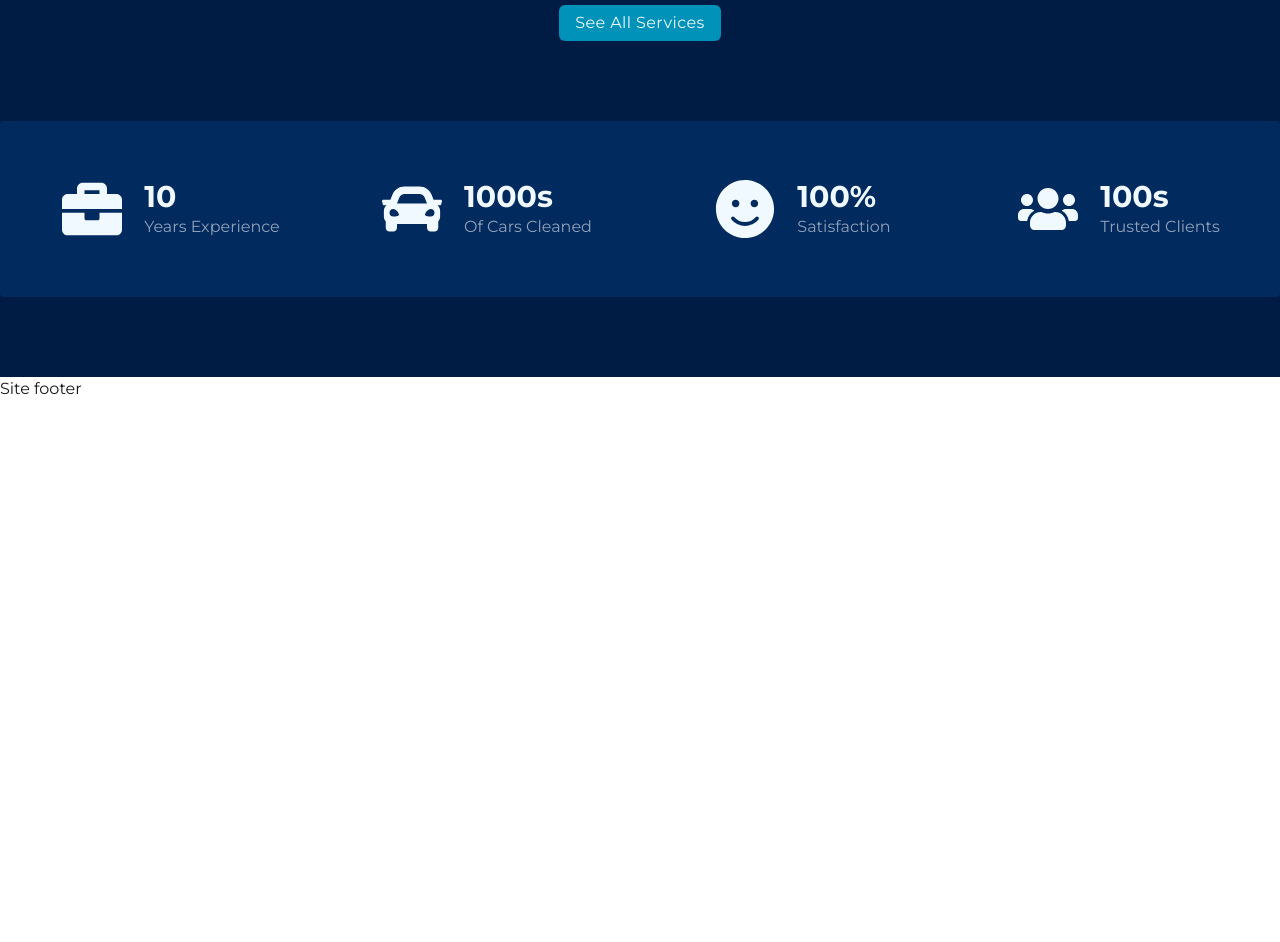
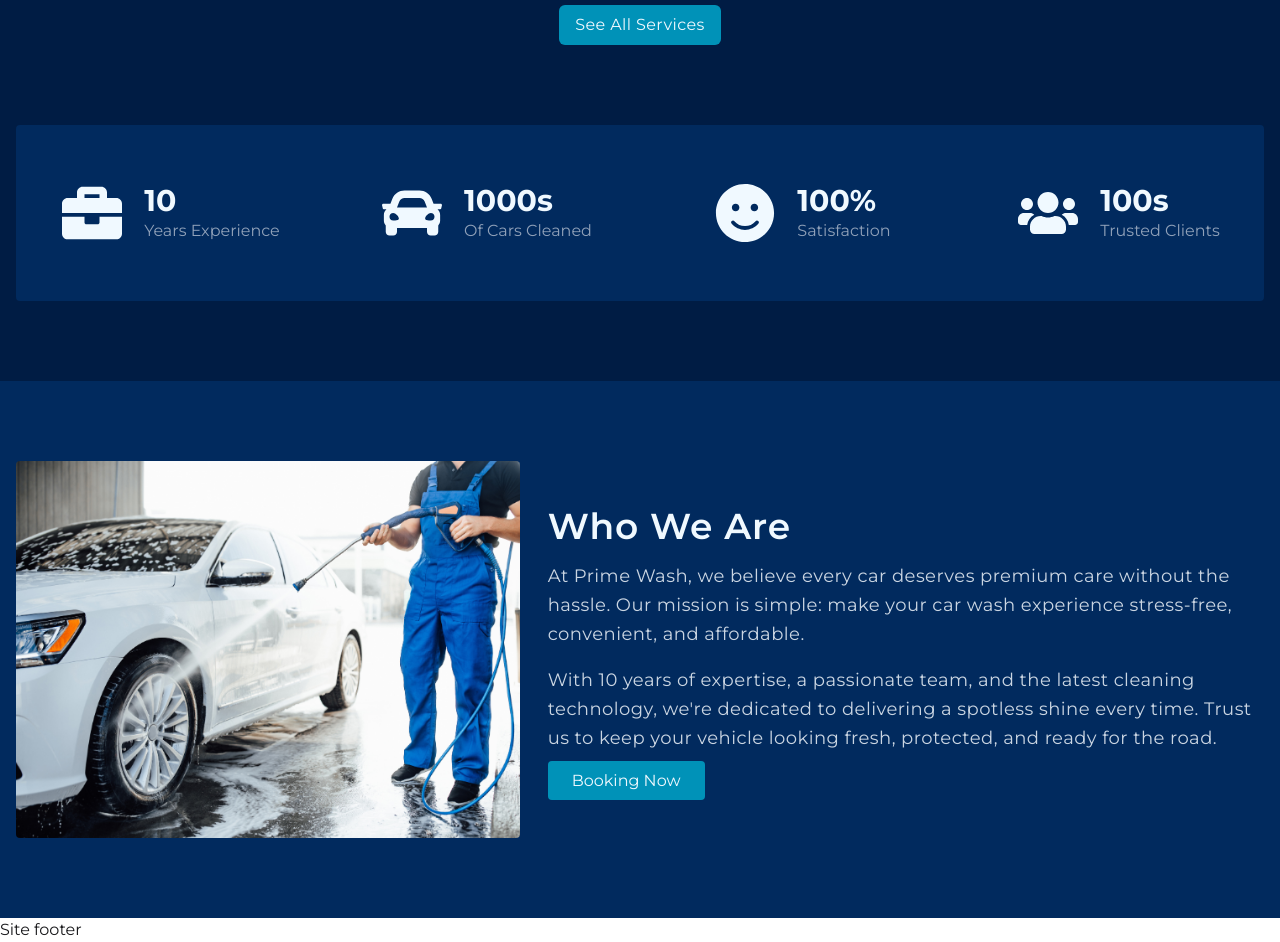
Before and after one commit to AbrRahman/prime-wash-frontend, a React (Vite) app: page / in a window 1280 px wide. Shown: the part 1880-2822 px from the top of the page. Before the commit the page ends 2281 px from the top, so only its background shows below. Built offline with nearby package versions, Linux system fonts and the light colour scheme.

Commit message:
push home page about section

```diff
--- /dev/null
+++ b/src/component/home/aboutUs/AboutUs.tsx
@@ -0,0 +1,77 @@
+import { Link } from "react-router-dom";
+import aboutUsImage from "../../../assets/images/about-us.png";
+import { motion } from "motion/react";
+const AboutUs = () => {
+  return (
+    <>
+      <section className=" bg-brand-secondary">
+        <div className="container mx-auto px-4 pb-12 lg:py-20">
+          <div className="  grid grid-cols-1 lg:grid-cols-12 gap-5 lg:gap-7">
+            <div className="lg:col-span-5">
+              <motion.img
+                src={aboutUsImage}
+                alt="About Us"
+                className="w-full rounded-sm"
+                initial={{ opacity: 0, x: -50 }}
+                whileInView={{ opacity: 1, x: 0 }}
+                transition={{ duration: 0.8 }}
+                viewport={{ once: true }}
+              />
+            </div>
+            <div className="lg:col-span-7 flex items-center ">
+              <div className=" space-y-4">
+                <motion.h1
+                  className=" text-sky-50 text-2xl md:text-3xl lg:text-4xl font-semibold tracking-wide"
+                  initial={{ opacity: 0, y: 40 }}
+                  whileInView={{ opacity: 1, y: 0 }}
+                  transition={{ duration: 0.8, delay: 0.2 }}
+                  viewport={{ once: true }}
+                >
+                  Who We Are
+                </motion.h1>
+                <motion.p
+                  className="text-slate-300 text-lg leading-relaxed tracking-wide"
+                  initial={{ opacity: 0, y: 20 }}
+                  whileInView={{ opacity: 1, y: 0 }}
+                  transition={{ duration: 1, delay: 0.4 }}
+                  viewport={{ once: true }}
+                >
+                  At Prime Wash, we believe every car deserves premium care
+                  without the hassle. Our mission is simple: make your car wash
+                  experience stress-free, convenient, and affordable.
+                </motion.p>
+                <motion.p
+                  className="text-slate-300 text-lg leading-relaxed tracking-wide"
+                  initial={{ opacity: 0, y: 20 }}
+                  whileInView={{ opacity: 1, y: 0 }}
+                  transition={{ duration: 1, delay: 0.4 }}
+                  viewport={{ once: true }}
+                >
+                  With 10 years of expertise, a passionate team, and the latest
+                  cleaning technology, we're dedicated to delivering a spotless
+                  shine every time. Trust us to keep your vehicle looking fresh,
+                  protected, and ready for the road.
+                </motion.p>
+                <motion.span
+                  initial={{ opacity: 0, scale: 0.8 }}
+                  whileInView={{ opacity: 1, scale: 1 }}
+                  transition={{ duration: 0.6, delay: 0.6 }}
+                  viewport={{ once: true }}
+                >
+                  <Link
+                    to="/booking"
+                    className="text-sky-50 bg-cyan-600 hover:bg-cyan-500 transition duration-300 rounded-sm px-6 py-2.5 select-none"
+                  >
+                    Booking Now
+                  </Link>
+                </motion.span>
+              </div>
+            </div>
+          </div>
+        </div>
+      </section>
+    </>
+  );
+};
+
+export default AboutUs;
--- a/src/component/home/achievementsOverview/AchievementsOverview.tsx
+++ b/src/component/home/achievementsOverview/AchievementsOverview.tsx
@@ -51,16 +51,17 @@ const AchievementsOverview = () => {
   return (
     <>
       <section className="bg-brand-primary pb-12 lg:pb-20">
+        <div className="container mx-auto px-4">
           <div
             ref={ref}
-          className="container px-4 mx-auto bg-brand-secondary rounded-sm py-8 lg:py-12"
+            className="container mx-auto bg-brand-secondary rounded-sm py-8 lg:py-12"
           >
-          <div className="grid grid-cols-2 md:grid-cols-4 gap-4">
+            <div className="grid grid-cols-2 lg:grid-cols-4 gap-4">
               {achievementsItems.map((item) => {
                 return (
                   <motion.div
                     key={item?.id}
-                  className="flex justify-center items-center gap-3"
+                    className="flex justify-center items-center gap-3 px-2"
                     initial={{ opacity: 0, y: 30 }}
                     whileInView={{ opacity: 1, y: 0 }}
                     transition={{ duration: 0.6 }}
@@ -81,6 +82,7 @@ const AchievementsOverview = () => {
               })}
             </div>
           </div>
+        </div>
       </section>
     </>
   );
--- a/src/component/home/featuredServices/FeaturedServices.tsx
+++ b/src/component/home/featuredServices/FeaturedServices.tsx
@@ -98,7 +98,7 @@ const FeaturedServices = () => {
           >
             <Link
               to={`/services`}
-              className="text-sky-50 bg-cyan-600 px-4 py-1.5 rounded-md hover:bg-cyan-500 transition-colors duration-300 tracking-wide"
+              className="text-sky-50 bg-cyan-600 px-4 py-2 rounded-md hover:bg-cyan-500 transition-colors duration-300 tracking-wide"
             >
               See All Services
             </Link>
--- a/src/pages/home/Home.tsx
+++ b/src/pages/home/Home.tsx
@@ -1,3 +1,4 @@
+import AboutUs from "../../component/home/aboutUs/AboutUs";
 import AchievementsOverview from "../../component/home/achievementsOverview/AchievementsOverview";
 import FeaturedServices from "../../component/home/featuredServices/FeaturedServices";
 import HeroBanner from "../../component/home/heroBanner/HeroBanner";
@@ -8,6 +9,7 @@ const Home = () => {
       <HeroBanner />
       <FeaturedServices />
       <AchievementsOverview />
+      <AboutUs />
     </>
   );
 };
```
Also changed, not shown: src/assets/images/about-us.png (added). Lines whose indentation alone changed are shown as unchanged.
